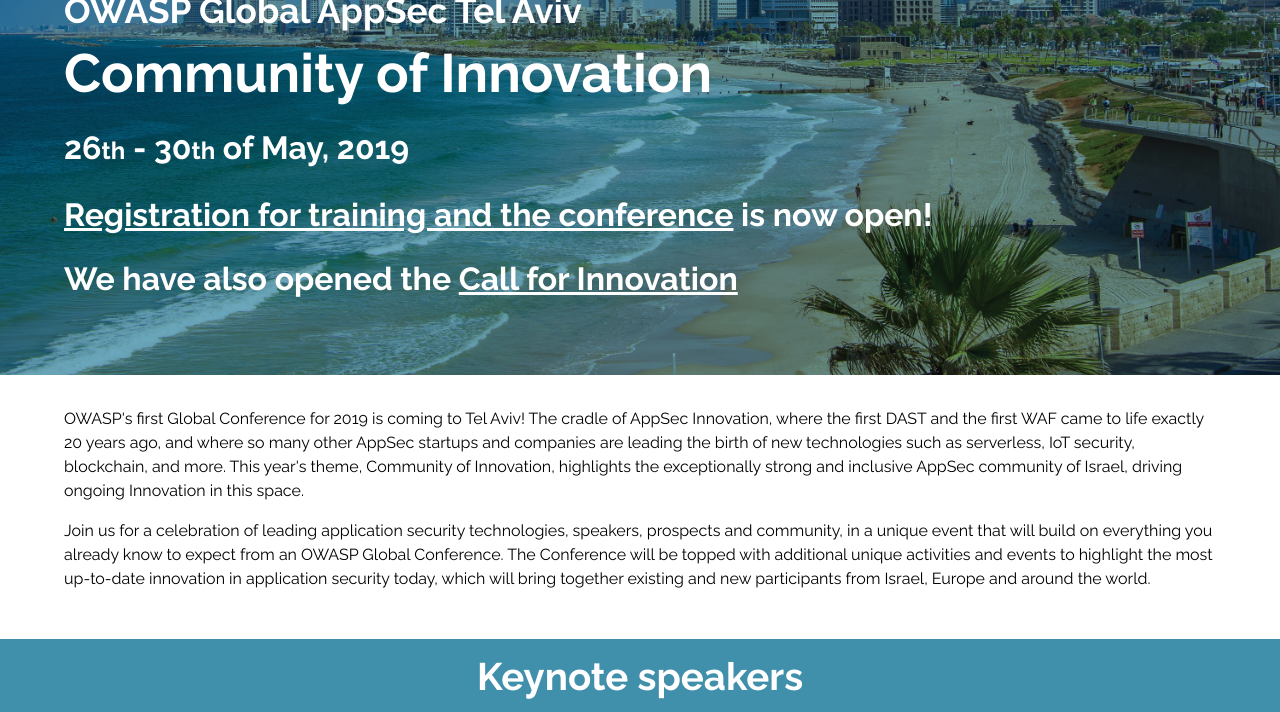
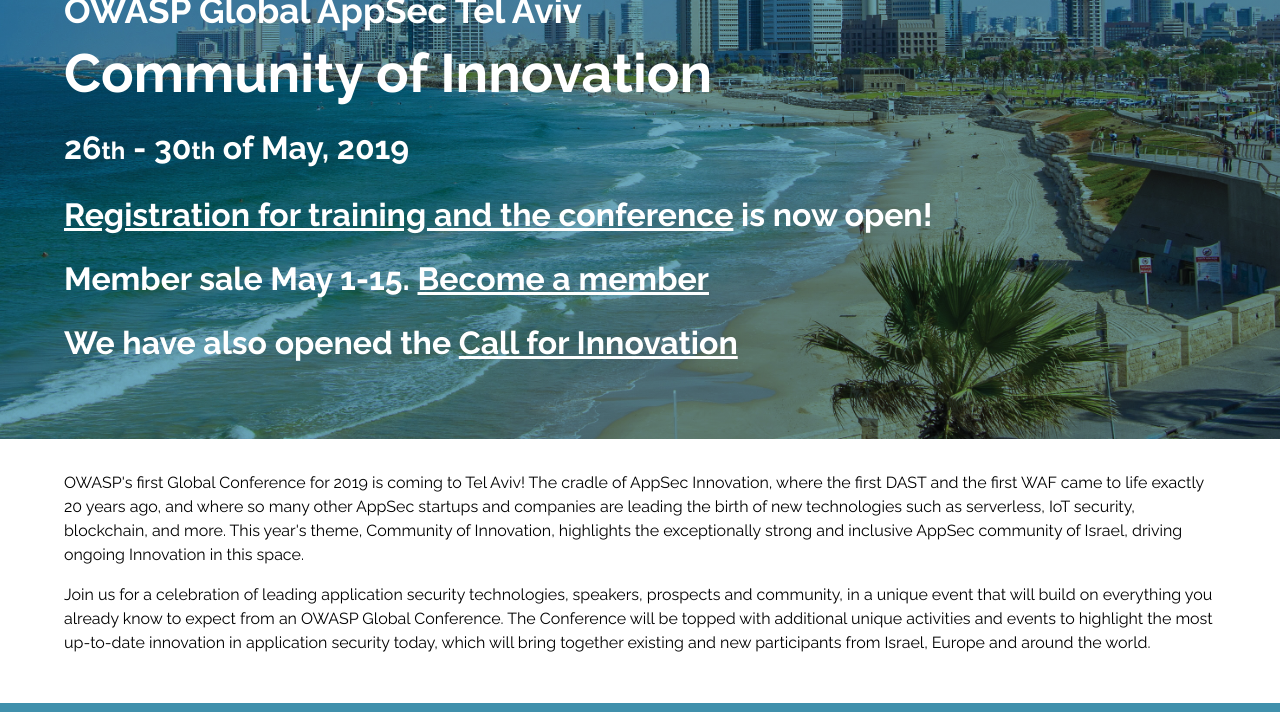
Before and after one commit to OWASP/AppSecTLV2019, a Jekyll site: the page built from index.html, in a window 1280 px wide and 900 px high, scrolled down 330 px, cut to the strip 0-712 px from the top of the window. Built offline with Jekyll 4.4.1, drawn with Linux system fonts in a browser that asks for light colours.

Commit message:
add member sale in the main page

```diff
--- a/index.html
+++ b/index.html
@@ -9,6 +9,7 @@
 		<h1>Community of Innovation</h1>
 		<h3>26<sub>th</sub> - 30<sub>th</sub> of May, 2019</h3>
 		<h3><a href="/registration/">Registration for training and the conference</a> is now open!</h3>
+		<h3>Member sale May 1-15. <b><a href="https://www.owasp.org/index.php/Membership">Become a member</a></b></h3>
 		<h3>We have also opened the <a href="/program/innovation-fair">Call for Innovation</a></h3>
 	</div>
 
```
